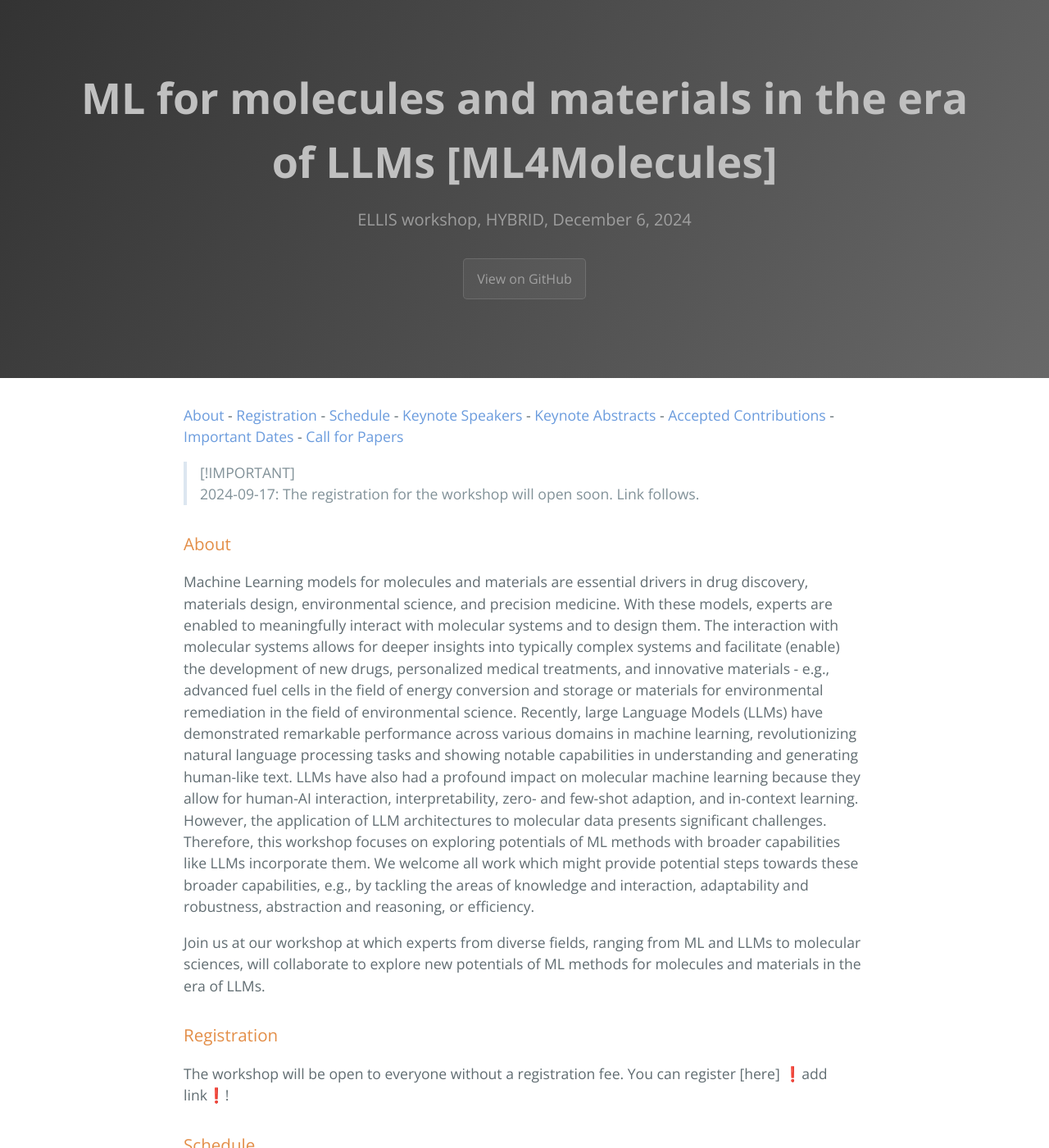
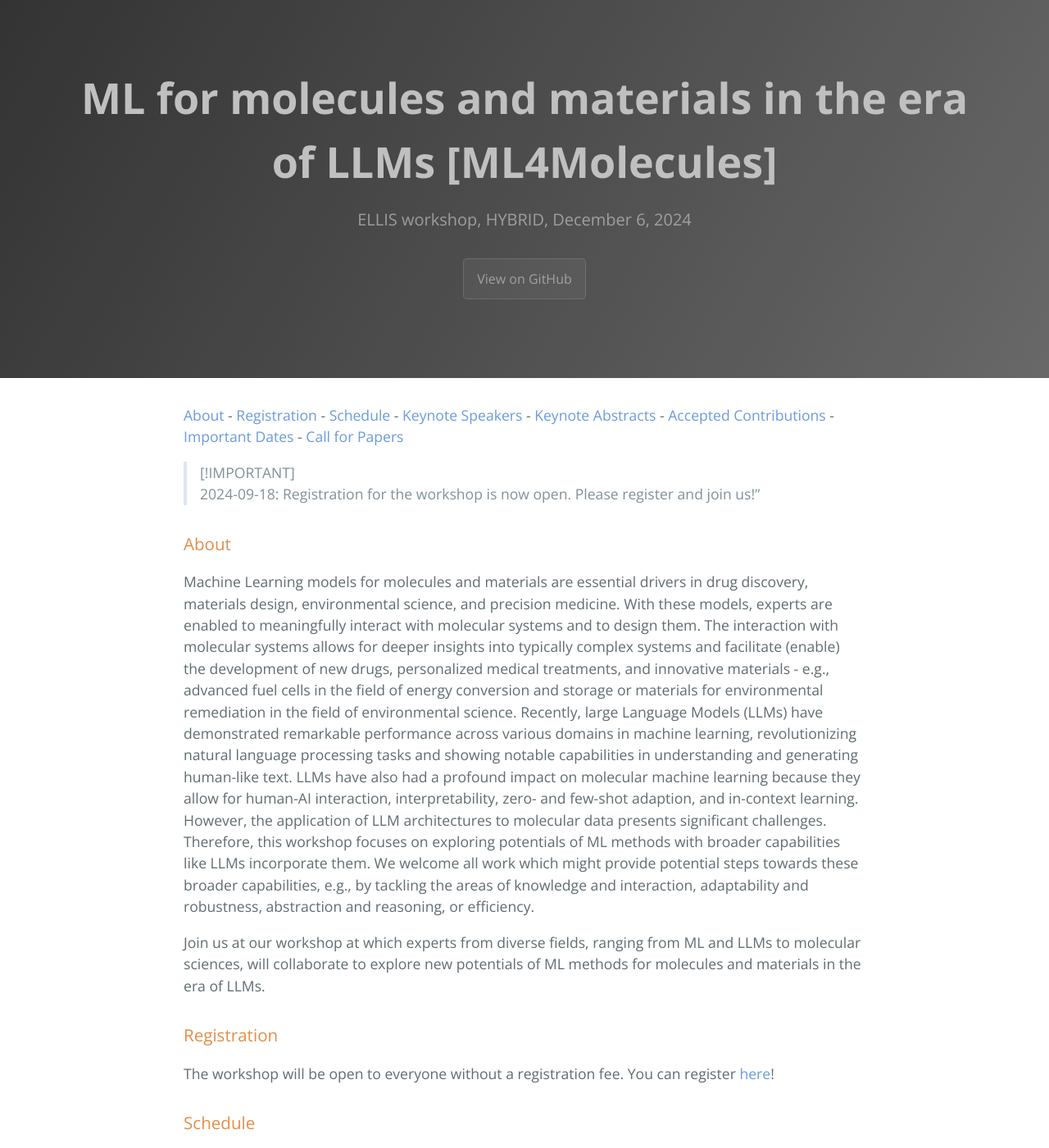
Before and after one commit to moleculediscovery/workshop2024, a Jekyll site: the page built from index.md, in a window 1280 px wide and 1400 px high. Shown: the whole window at 82% size. Built offline with Jekyll 4.4.1, drawn with Linux system fonts in a browser that asks for light colours; our own code applies the rules of GitHub Pages for plain Markdown files.

Commit message:
Add eventprite link

```diff
--- a/index.md
+++ b/index.md
@@ -1,7 +1,7 @@
 [About](#about) - [Registration](#registration) - [Schedule](#schedule) - [Keynote Speakers](#keynote-speakers)  - [Keynote Abstracts](#keynote-abstracts) - [Accepted Contributions](#accepted-contributions) - [Important Dates](#important-dates) - [Call for Papers](#call-for-papers)
 
 > [!IMPORTANT]
-> 2024-09-17: The registration for the workshop will open soon. Link follows.
+> 2024-09-18: Registration for the workshop is now open. Please register and join us!"
 
 ### About
 
@@ -11,7 +11,7 @@ Join us at our workshop at which experts from diverse fields, ranging from ML an
 
 
 ### Registration
-The workshop will be open to everyone without a registration fee. You can register [here] ❗️add link❗️!
+The workshop will be open to everyone without a registration fee. You can register [here](https://www.eventbrite.com/e/ellis-machine-learning-for-molecule-discovery-workshop-tickets-1021584786597?aff=oddtdtcreator)!
 
 ### Schedule
 [TBA]
```
